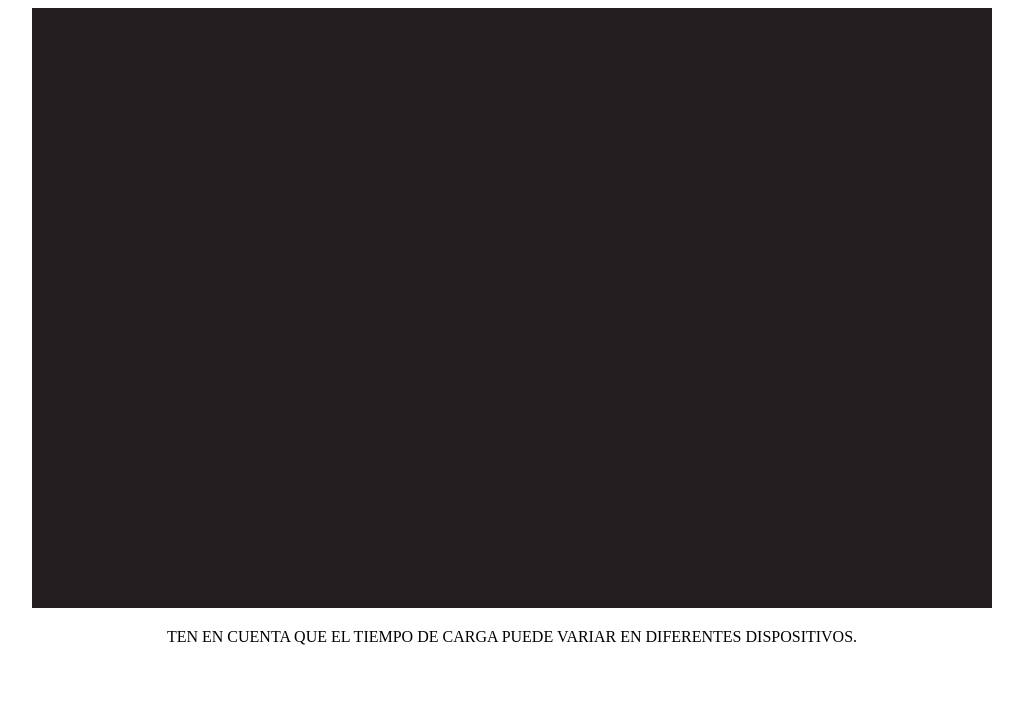
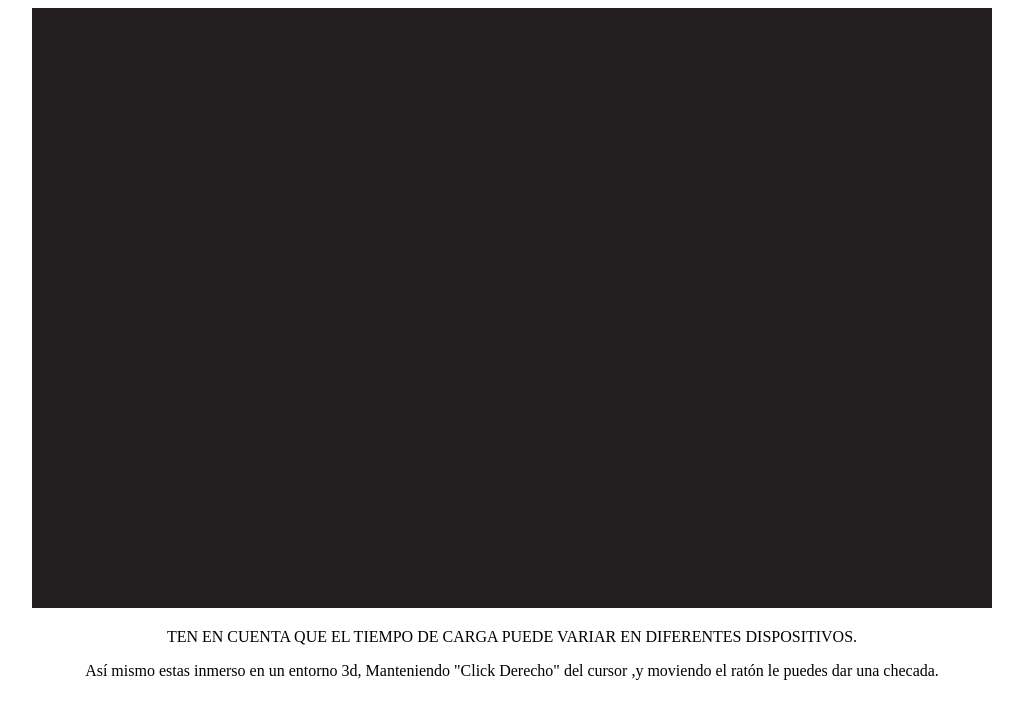
Before and after one commit to Ander42069/wrapperUnitiy, a plain HTML site: page index.html in a window 1280 px wide. Shown: the whole page, without its empty margins (128-1151 px from the left). Drawn offline with Linux system fonts and the light colour scheme; no server answers.

Commit message:
Update index.html

```diff
--- a/index.html
+++ b/index.html
@@ -24,5 +24,7 @@
 
     <p>TEN EN CUENTA QUE EL TIEMPO DE CARGA PUEDE VARIAR EN DIFERENTES DISPOSITIVOS.</p>
 
+   <p> Así mismo estas inmerso en un entorno 3d, Manteniendo "Click Derecho" del cursor ,y moviendo el ratón le puedes dar una checada.</p>
+
   </body>
 </html>
```
